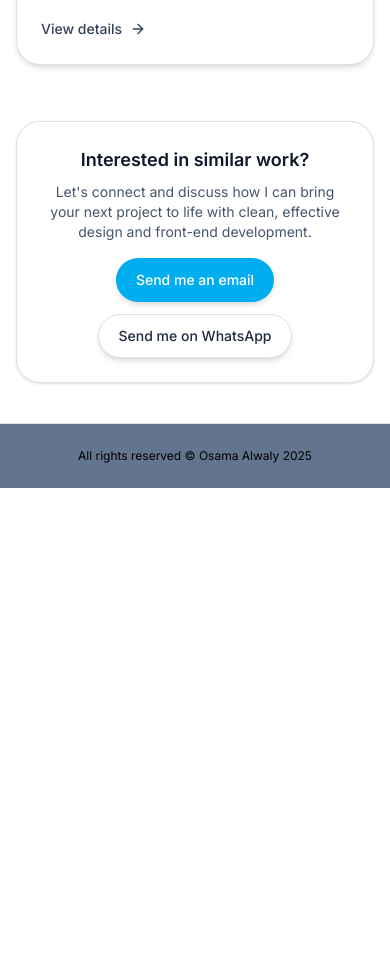
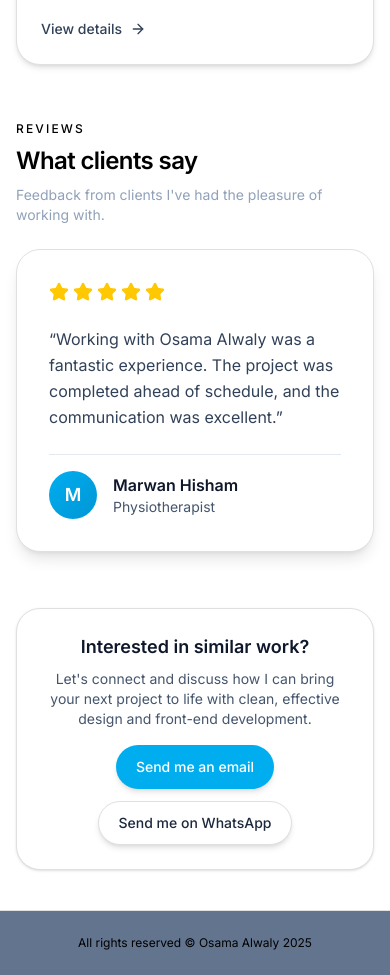
Before and after one commit to OsamaGharibElwaly/OsamaGharibElwaly, a Next.js app: page / in a window 390 px wide. Shown: the part 6160-7135 px from the top of the page. Before the commit the page ends 6648 px from the top, so only its background shows below. Built offline with nearby package versions, Linux system fonts and the light colour scheme.

Commit message:
added a sample review and to be changed later.

```diff
--- a/src/app/components/layout/navbar.tsx
+++ b/src/app/components/layout/navbar.tsx
@@ -9,6 +9,7 @@ const sections = [
   { href: "#skills", label: "Skills" },
   { href: "#experience", label: "Experience" },
   { href: "#projects", label: "Projects" },
+  { href: "#reviews", label: "Reviews" },
 ];
 
 export function Navbar() {
@@ -36,7 +37,19 @@ export function Navbar() {
             {sections.map((item) => (
               <li key={item.href}>
                 <a
-                  href={item.href}
+                  href={pathname === "/" || pathname === "" ? item.href : `/${item.href}`}
+                  onClick={(e) => {
+                    // Handle smooth scroll if we're on the homepage
+                    if (pathname === "/" || pathname === "") {
+                      e.preventDefault();
+                      const element = document.querySelector(item.href);
+                      if (element) {
+                        element.scrollIntoView({ behavior: "smooth", block: "start" });
+                      }
+                    }
+                    // If on another page, let the default navigation handle it
+                    // The browser will navigate to /#reviews and scroll automatically
+                  }}
                   className="rounded-full px-3 py-1 dark:hover:bg-slate-300 transition hover:bg-slate-300"
                 >
                   {item.label}
--- /dev/null
+++ b/src/app/components/ui/review-carousel.tsx
@@ -0,0 +1,140 @@
+"use client";
+
+import { useState, useEffect } from "react";
+import { ChevronLeft, ChevronRight, Star } from "lucide-react";
+import { motion, AnimatePresence } from "framer-motion";
+import { Button } from "./button";
+import { Review } from "../../lib/portfolio-data";
+
+interface ReviewCarouselProps {
+  reviews: Review[];
+}
+
+export function ReviewCarousel({ reviews }: ReviewCarouselProps) {
+  const [currentIndex, setCurrentIndex] = useState(0);
+  const [isAutoPlaying, setIsAutoPlaying] = useState(true);
+
+  // Auto-play functionality
+  useEffect(() => {
+    if (!isAutoPlaying || reviews.length <= 1) return;
+
+    const interval = setInterval(() => {
+      setCurrentIndex((prev) => (prev + 1) % reviews.length);
+    }, 5000); // Change review every 5 seconds
+
+    return () => clearInterval(interval);
+  }, [isAutoPlaying, reviews.length]);
+
+  const handleNext = () => {
+    setCurrentIndex((prev) => (prev + 1) % reviews.length);
+    setIsAutoPlaying(false); // Pause auto-play when user manually navigates
+  };
+
+  const handlePrevious = () => {
+    setCurrentIndex((prev) => (prev - 1 + reviews.length) % reviews.length);
+    setIsAutoPlaying(false);
+  };
+
+  const goToSlide = (index: number) => {
+    setCurrentIndex(index);
+    setIsAutoPlaying(false);
+  };
+
+  if (reviews.length === 0) return null;
+
+  const currentReview = reviews[currentIndex];
+
+  return (
+    <div className="relative w-full">
+      {/* Review Card */}
+      <div className="relative overflow-hidden rounded-3xl border border-[#E0E0E0] bg-white p-8 shadow-lg dark:border-darkBorder dark:bg-darkSurface">
+        <AnimatePresence mode="wait">
+          <motion.div
+            key={currentIndex}
+            initial={{ opacity: 0, x: 50 }}
+            animate={{ opacity: 1, x: 0 }}
+            exit={{ opacity: 0, x: -50 }}
+            transition={{ duration: 0.3 }}
+            className="space-y-6"
+          >
+            {/* Stars Rating */}
+            <div className="flex items-center gap-1">
+              {[...Array(5)].map((_, i) => (
+                <Star
+                  key={i}
+                  className={`h-5 w-5 ${
+                    i < currentReview.rating
+                      ? "fill-[#FFC800] text-[#FFC800]"
+                      : "fill-slate-200 text-slate-200 dark:fill-slate-700 dark:text-slate-700"
+                  }`}
+                />
+              ))}
+            </div>
+
+            {/* Review Text */}
+            <p className="text-base leading-relaxed text-slate-700 dark:text-slate-300 md:text-lg">
+              &ldquo;{currentReview.reviewText}&rdquo;
+            </p>
+
+            {/* Client Info */}
+            <div className="flex items-center gap-4 pt-4 border-t border-slate-200 dark:border-slate-700">
+              <div className="flex h-12 w-12 items-center justify-center rounded-full bg-gradient-to-br from-[#00AEEF] to-[#0096D6] text-lg font-semibold text-white">
+                {currentReview.clientName.charAt(0)}
+              </div>
+              <div>
+                <p className="font-semibold text-slate-900 dark:text-slate-200">
+                  {currentReview.clientName}
+                </p>
+                <p className="text-sm text-slate-600 dark:text-slate-400">
+                  {currentReview.jobTitle}
+                </p>
+              </div>
+            </div>
+          </motion.div>
+        </AnimatePresence>
+
+        {/* Navigation Buttons */}
+        {reviews.length > 1 && (
+          <>
+            <Button
+              onClick={handlePrevious}
+              variant="ghost"
+              size="md"
+              className="absolute left-4 top-1/2 -translate-y-1/2 rounded-full bg-white/80 backdrop-blur-sm shadow-md hover:bg-white dark:bg-slate-800/80 dark:hover:bg-slate-700"
+              aria-label="Previous review"
+            >
+              <ChevronLeft className="h-5 w-5" />
+            </Button>
+            <Button
+              onClick={handleNext}
+              variant="ghost"
+              size="md"
+              className="absolute right-4 top-1/2 -translate-y-1/2 rounded-full bg-white/80 backdrop-blur-sm shadow-md hover:bg-white dark:bg-slate-800/80 dark:hover:bg-slate-700"
+              aria-label="Next review"
+            >
+              <ChevronRight className="h-5 w-5" />
+            </Button>
+          </>
+        )}
+      </div>
+
+      {/* Dots Indicator */}
+      {reviews.length > 1 && (
+        <div className="mt-6 flex items-center justify-center gap-2">
+          {reviews.map((_, index) => (
+            <button
+              key={index}
+              onClick={() => goToSlide(index)}
+              className={`h-2 rounded-full transition-all duration-300 ${
+                index === currentIndex
+                  ? "w-8 bg-[#00AEEF]"
+                  : "w-2 bg-slate-300 hover:bg-slate-400 dark:bg-slate-700 dark:hover:bg-slate-600"
+              }`}
+              aria-label={`Go to review ${index + 1}`}
+            />
+          ))}
+        </div>
+      )}
+    </div>
+  );
+}
--- a/src/app/data/portfolio.json
+++ b/src/app/data/portfolio.json
@@ -309,6 +309,13 @@
     "/assets/covers/cart-ecommerce.png"
   ]
 }
-
+  ],
+  "reviews": [
+    {
+      "clientName": "Marwan Hisham",
+      "jobTitle": "Physiotherapist",
+      "rating": 5,
+      "reviewText": "Working with Osama Alwaly was a fantastic experience. The project was completed ahead of schedule, and the communication was excellent."
+    }
   ]
 }
--- a/src/app/lib/portfolio-data.ts
+++ b/src/app/lib/portfolio-data.ts
@@ -56,6 +56,13 @@ export interface Project {
   media: string[];
 }
 
+export interface Review {
+  clientName: string;
+  jobTitle: string;
+  rating: number;
+  reviewText: string;
+}
+
 export interface PortfolioData {
   personal_info: PersonalInfo;
   projects_num: string;
@@ -65,6 +72,7 @@ export interface PortfolioData {
   education: EducationItem[];
   experience: ExperienceItem[];
   projects: Project[];
+  reviews?: Review[];
 }
 
 const data = portfolio as PortfolioData;
@@ -100,3 +108,7 @@ export function getExperience(): ExperienceItem[] {
 export function getProjects(): Project[] {
   return data.projects;
 }
+
+export function getReviews(): Review[] {
+  return data.reviews || [];
+}
--- a/src/app/page.tsx
+++ b/src/app/page.tsx
@@ -5,6 +5,7 @@ import {
   getExperience,
   getPersonalInfo,
   getProjects,
+  getReviews,
   getSkills,
   getStats,
 } from "./lib/portfolio-data";
@@ -14,6 +15,7 @@ import { SectionHeader } from "./components/ui/section-header";
 import { SkillsGrid } from "./components/ui/skills-grid";
 import { Timeline } from "./components/ui/timeline";
 import { ProjectCard } from "./components/ui/project-card";
+import { ReviewCarousel } from "./components/ui/review-carousel";
 import { Mail, Phone, Briefcase, FolderGit2, Users } from "lucide-react";
 
 export default function HomePage() {
@@ -23,6 +25,7 @@ export default function HomePage() {
   const education = getEducation();
   const experience = getExperience();
   const projects = getProjects();
+  const reviews = getReviews();
 
   const mainEducation = education[0];
 
@@ -174,7 +177,20 @@ export default function HomePage() {
           ))}
         </div>
       </MotionSection>
-            {/* CTA */}
+
+      {/* REVIEWS */}
+      {reviews.length > 0 && (
+        <MotionSection id="reviews" className="space-y-6">
+          <SectionHeader
+            eyebrow="Reviews"
+            title="What clients say"
+            description="Feedback from clients I've had the pleasure of working with."
+          />
+          <ReviewCarousel reviews={reviews} />
+        </MotionSection>
+      )}
+
+      {/* CTA */}
       <MotionSection className="mt-4">
         <div className="rounded-3xl border border-[#E0E0E0] bg-white p-6 text-center shadow-sm dark:border-darkBorder dark:bg-darkSurface">
           <h2 className="text-lg font-semibold text-slate-900 dark:text-slate-700">
```
